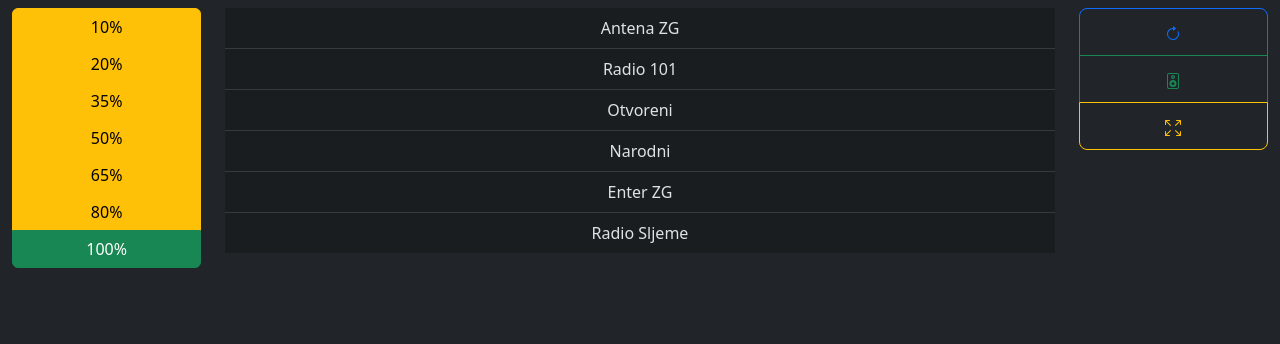
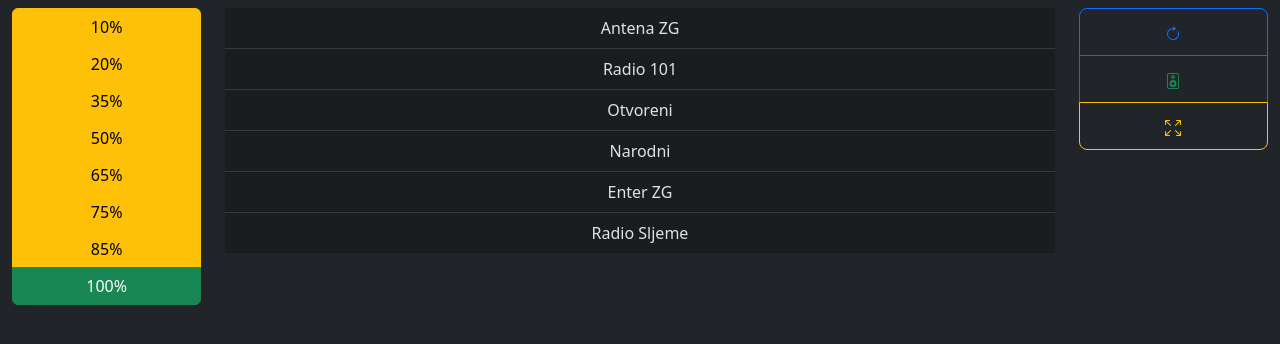
Before and after one commit to Prokleta-Kuja/strimalica, a Vue app in the folder src/: page / in a window 1280 px wide. Shown: the top 344 px of the page. Built offline with nearby package versions, Linux system fonts and the light colour scheme.

Commit message:
Volume step added

```diff
--- a/src/src/stores/RadioPlayer.ts
+++ b/src/src/stores/RadioPlayer.ts
@@ -20,7 +20,7 @@
 export const useRadioPlayer = defineStore('radio-player', () => {
   const player = new Audio()
 
-  const volumeSteps: number[] = [10, 20, 35, 50, 65, 80, 100]
+  const volumeSteps: number[] = [10, 20, 35, 50, 65, 75, 85, 100]
   const radioStreams: IRadioStream[] = [
     {
       id: 1,
```
